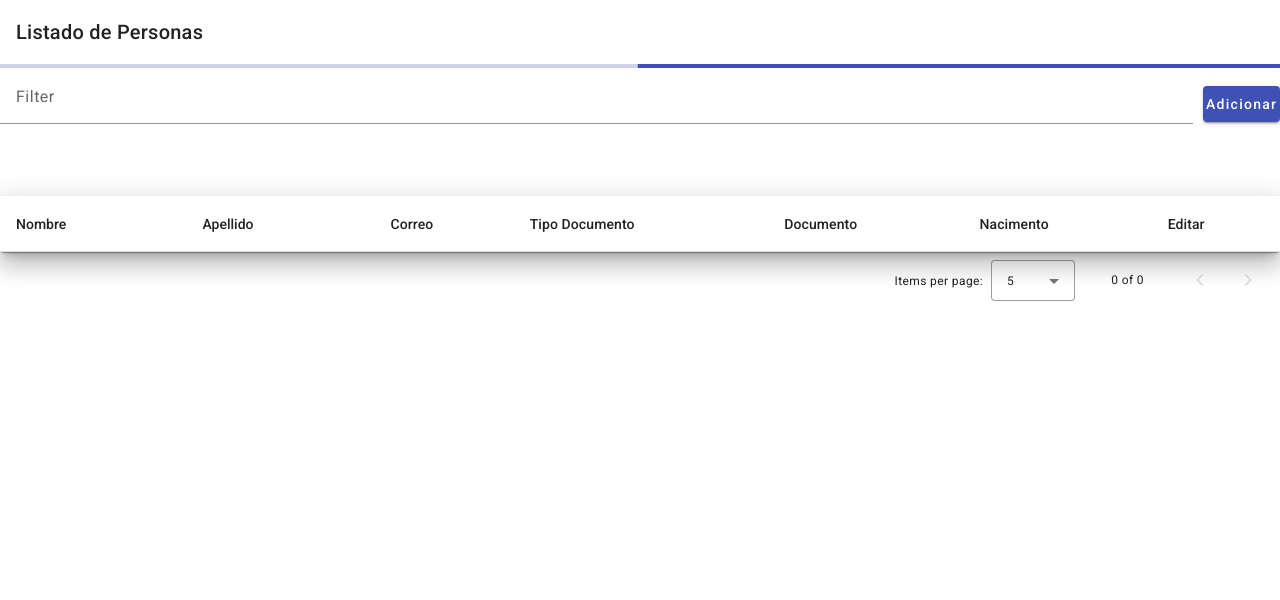
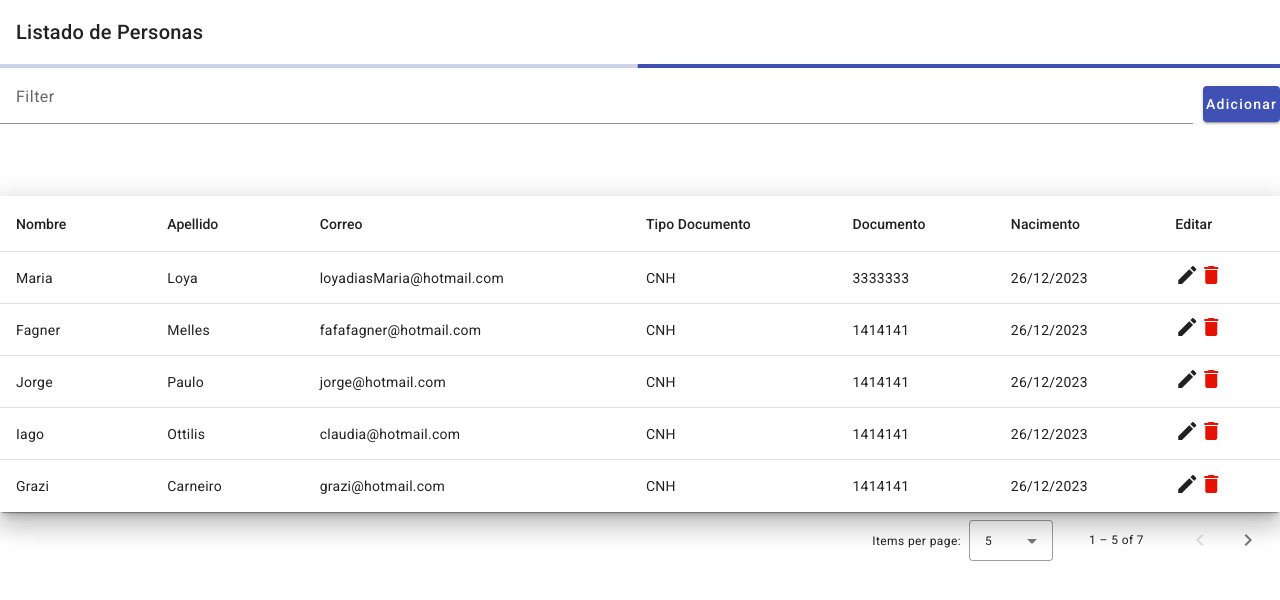
Before and after one commit to FrotaLucas/HR-platform, an Angular app: page / in a window 1280 px wide. Shown: the top 600 px of the page. Built offline with nearby package versions, Linux system fonts and the light colour scheme; no server answers.

Commit message:
implement PersonaManagement

```diff
--- a/src/app/components/list-personas/list-personas.component.ts
+++ b/src/app/components/list-personas/list-personas.component.ts
@@ -6,87 +6,164 @@ import { MatTableDataSource } from '@angular/material/table';
 import { Persona } from 'src/app/interfaces/persona';
 import { AgregarEditarPersonaComponent } from '../agregar-editar-persona/agregar-editar-persona.component';
 import { PersonaService } from 'src/app/services/persona.service';
+import { PersonaManagement } from 'src/app/services/persona.management';
 import { ProgressBarMode } from '@angular/material/progress-bar';
 import { MatSnackBar } from '@angular/material/snack-bar';
 import { Action } from 'rxjs/internal/scheduler/Action';
 
-// const listPersonas: Persona[] = [
-//   {nombre: "Maria", apellido: "Loya", correo: "loyadiasMaria@hotmail.com", tipoDocumento: 'CNH', documento: 3333333, fechaNacimento: new Date() },
-//   {nombre: "Fagner", apellido: "Melles", correo: "fafafagner@hotmail.com", tipoDocumento: 'CNH', documento: 1414141, fechaNacimento: new Date() },
-//   {nombre: "Jorge", apellido: "Paulo", correo: "jorge@hotmail.com", tipoDocumento: 'CNH', documento: 1414141, fechaNacimento: new Date() },
-//   {nombre: "Iago", apellido: "Ottilis", correo: "claudia@hotmail.com", tipoDocumento: 'CNH', documento: 1414141, fechaNacimento: new Date() },
-//   {nombre: "Grazi", apellido: "Carneiro", correo: "grazi@hotmail.com", tipoDocumento: 'CNH', documento: 1414141, fechaNacimento: new Date() },
-//   {nombre: "Lucas", apellido: "Frota", correo: "frotadiaslucas@hotmail.com", tipoDocumento: 'CNH', documento: 21212121, fechaNacimento: new Date() },
-//   {nombre: "Grazi", apellido: "Carneiro", correo: "grazi@hotmail.com", tipoDocumento: 'CNH', documento: 1414141, fechaNacimento: new Date() }
-// ];
+const listPersonas: Persona[] = [
+  {
+    id: 0,
+    nombre: 'Maria',
+    apellido: 'Loya',
+    correo: 'loyadiasMaria@hotmail.com',
+    tipoDocumento: 'CNH',
+    documento: 3333333,
+    fechaNacimento: new Date(),
+  },
+  {
+    id: 1,
+    nombre: 'Fagner',
+    apellido: 'Melles',
+    correo: 'fafafagner@hotmail.com',
+    tipoDocumento: 'CNH',
+    documento: 1414141,
+    fechaNacimento: new Date(),
+  },
+  {
+    id: 2,
+    nombre: 'Jorge',
+    apellido: 'Paulo',
+    correo: 'jorge@hotmail.com',
+    tipoDocumento: 'CNH',
+    documento: 1414141,
+    fechaNacimento: new Date(),
+  },
+  {
+    id: 3,
+    nombre: 'Iago',
+    apellido: 'Ottilis',
+    correo: 'claudia@hotmail.com',
+    tipoDocumento: 'CNH',
+    documento: 1414141,
+    fechaNacimento: new Date(),
+  },
+  {
+    id: 4,
+    nombre: 'Grazi',
+    apellido: 'Carneiro',
+    correo: 'grazi@hotmail.com',
+    tipoDocumento: 'CNH',
+    documento: 1414141,
+    fechaNacimento: new Date(),
+  },
+  {
+    id: 5,
+    nombre: 'Lucas',
+    apellido: 'Frota',
+    correo: 'frotadiaslucas@hotmail.com',
+    tipoDocumento: 'CNH',
+    documento: 21212121,
+    fechaNacimento: new Date(),
+  },
+  {
+    id: 6,
+    nombre: 'Grazi',
+    apellido: 'Carneiro',
+    correo: 'grazi@hotmail.com',
+    tipoDocumento: 'CNH',
+    documento: 1414141,
+    fechaNacimento: new Date(),
+  },
+];
 
 @Component({
   selector: 'app-list-personas',
   templateUrl: './list-personas.component.html',
-  styleUrls: ['./list-personas.component.css']
+  styleUrls: ['./list-personas.component.css'],
 })
 export class ListPersonasComponent implements OnInit, AfterViewInit {
-  displayedColumns: string[] = ['nombre', 'apellido', 'correo', 'tipoDocumento', 'documento', 'fechaNacimento', 'acoes'];
+  displayedColumns: string[] = [
+    'nombre',
+    'apellido',
+    'correo',
+    'tipoDocumento',
+    'documento',
+    'fechaNacimento',
+    'acoes',
+  ];
+  //dataSource: MatTableDataSource<Persona>;
+  newmode: ProgressBarMode = 'indeterminate';
+  loading: boolean = true;
   dataSource: MatTableDataSource<Persona>;
-  newmode: ProgressBarMode = 'indeterminate'
-  loading: boolean = true;
+  personaManagement: PersonaManagement;
 
-
-  //ache o componente MatPaginator e atribua ele a myCustomPaginator
   @ViewChild(MatPaginator) myCustomPaginator!: MatPaginator;
   @ViewChild(MatSort) myCustomSort!: MatSort;
 
-  // importante
- // MatDialog eh uma classe que possui conjunto de metodos
- //MatDialogModule eh um conjunto de components and css style. Ex de componente: mat-dialog-actions
-  constructor(public dialog: MatDialog, private _personaService: PersonaService, private _snackBar: MatSnackBar){
-    this.dataSource = new MatTableDataSource()
+  constructor(
+    public dialog: MatDialog,
+    private _personaService: PersonaService,
+    private _snackBar: MatSnackBar
+  ) {
+    this.personaManagement = new PersonaManagement(listPersonas);
+    this.dataSource = new MatTableDataSource(
+      this.personaManagement.getListPersona()
+    );
 
+    //this.dataSource = new MatTableDataSource(listPersonas);
   }
-  obtenerPersonas(){
-      this.loading = true;
-      setTimeout(()=>{
-        this._personaService.getPersonas().subscribe(data =>{
-        this.loading = false
+  obtenerPersonas() {
+    this.loading = true;
+    setTimeout(() => {
+      this._personaService.getPersonas().subscribe((data) => {
+        this.loading = false;
         this.dataSource.data = data;
         this.dataSource.paginator = this.myCustomPaginator;
         this.dataSource.sort = this.myCustomSort;
-        console.log("print obtenerPersona")
-          });
-      }, 2000);
+        console.log('print obtenerPersona');
+      });
+    }, 2000);
   }
 
-  applyFilter(event: Event){
+  applyFilter(event: Event) {
     const filteredValue = (event.target as HTMLInputElement).value;
     this.dataSource.filter = filteredValue.trim().toLowerCase();
-    if(this.dataSource.paginator){
-      this.dataSource.paginator.firstPage()
+    if (this.dataSource.paginator) {
+      this.dataSource.paginator.firstPage();
     }
   }
 
   //TEMTAR FAZER ESSE PREENCHIMENTO NO ARQUIVO Ts de AGREGAR EDITAR!!
-  addEditPersona(id? : number) {
-    const dialogRef = this.dialog.open(AgregarEditarPersonaComponent, {width: "550px", disableClose: true,
-    data: { id: id }});
+  addEditPersona(id?: number) {
+    const dialogRef = this.dialog.open(AgregarEditarPersonaComponent, {
+      width: '550px',
+      disableClose: true,
+      data: { id: id },
+    });
     //com o retorno de dialogRed, podemos rezecutar obtenerPersonas ;)
-    dialogRef.afterClosed().subscribe(result => {
-      if(result && result.submitted){
-        this.obtenerPersonas();//executa depois de fechar
-        console.log('The dialog was closed')
+    dialogRef.afterClosed().subscribe((result) => {
+      if (result && result.submitted) {
+        this.obtenerPersonas(); //executa depois de fechar
+        console.log('The dialog was closed');
       }
-    });//SO FUNCIONA COM BOTAO CANCELAR
-
+    }); //SO FUNCIONA COM BOTAO CANCELAR
   }
   //funciona o bar loading e settimeout
   //como esse Id esta sendo lido se ele nao esta na tabela ????????
-  deletePerson(id: number){
-    this._personaService.deletePersona(id).subscribe(()=>{
-    this.obtenerPersonas();
-    this.msgSucess();
-    })
+  deletePerson(id: number) {
+    // this._personaService.deletePersona(id).subscribe(() => {
+    //   this.obtenerPersonas();
+    //   this.msgSucess();
+    // });
+    console.log('click deleteee');
+    this.personaManagement.deletePersona(id);
+    this.dataSource.data = [...this.personaManagement.getListPersona()];
   }
-  msgSucess(){
-    this._snackBar.open('Persona eliminada com sucesso', '', {duration:2000})
+  msgSucess() {
+    this._snackBar.open('Persona eliminada com sucesso', '', {
+      duration: 2000,
+    });
   }
   ngAfterViewInit(): void {
     //1 entender melhor esse paginator. Pq tiranto ele mesmo assim ele aparece ?
@@ -98,6 +175,4 @@ export class ListPersonasComponent implements OnInit, AfterViewInit {
     // 2 Paginator aqui tb mesmo tirando ele de obtenerPersona, aparece aqui
     this.obtenerPersonas();
   }
-
-
 }
```
